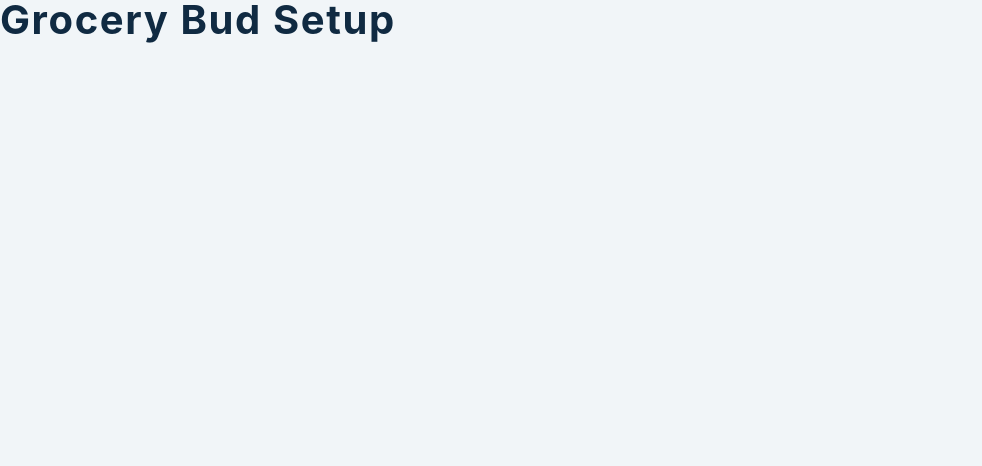
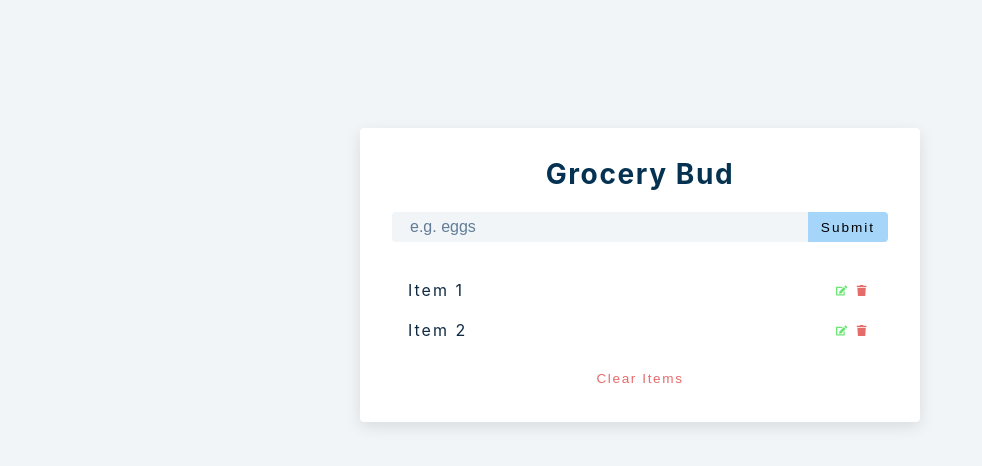
Before and after one commit to iamshahidameen/react-grocery-bud, a React (Create React App) app: page / in a window 1280 px wide. Shown: the top 466 px of the page, without its empty margins (0-982 px from the left). Built offline with nearby package versions, Linux system fonts and the light colour scheme.

Commit message:
created a UI structure for Grocery Bud

```diff
--- a/src/App.js
+++ b/src/App.js
@@ -1,9 +1,90 @@
-import React, { useState, useEffect } from 'react'
-import List from './List'
-import Alert from './Alert'
+import React, { useState, useEffect } from 'react';
+import List from './List';
+import Alert from './Alert';
 
 function App() {
-  return <h2>grocery bud setup</h2>
+  return (
+    <>
+      <section className="section-center">
+        <form className="grocery-form">
+          <h3>grocery bud</h3>
+          <div className="form-control">
+            <input type="text" className="grocery" placeholder="e.g. eggs" />
+            <button type="submit" className="submit-btn">
+              submit
+            </button>
+          </div>
+        </form>
+        <div className="grocery-container">
+          <div className="grocery-list">
+            <article className="grocery-item">
+              <p className="title">Item 1</p>
+              <div className="btn-container">
+                <button type="button" className="edit-btn">
+                  <svg
+                    stroke="currentColor"
+                    fill="currentColor"
+                    stroke-width="0"
+                    viewBox="0 0 576 512"
+                    height="1em"
+                    width="1em"
+                    xmlns="http://www.w3.org/2000/svg"
+                  >
+                    <path d="M402.6 83.2l90.2 90.2c3.8 3.8 3.8 10 0 13.8L274.4 405.6l-92.8 10.3c-12.4 1.4-22.9-9.1-21.5-21.5l10.3-92.8L388.8 83.2c3.8-3.8 10-3.8 13.8 0zm162-22.9l-48.8-48.8c-15.2-15.2-39.9-15.2-55.2 0l-35.4 35.4c-3.8 3.8-3.8 10 0 13.8l90.2 90.2c3.8 3.8 10 3.8 13.8 0l35.4-35.4c15.2-15.3 15.2-40 0-55.2zM384 346.2V448H64V128h229.8c3.2 0 6.2-1.3 8.5-3.5l40-40c7.6-7.6 2.2-20.5-8.5-20.5H48C21.5 64 0 85.5 0 112v352c0 26.5 21.5 48 48 48h352c26.5 0 48-21.5 48-48V306.2c0-10.7-12.9-16-20.5-8.5l-40 40c-2.2 2.3-3.5 5.3-3.5 8.5z"></path>
+                  </svg>
+                </button>
+                <button type="button" className="delete-btn">
+                  <svg
+                    stroke="currentColor"
+                    fill="currentColor"
+                    stroke-width="0"
+                    viewBox="0 0 448 512"
+                    height="1em"
+                    width="1em"
+                    xmlns="http://www.w3.org/2000/svg"
+                  >
+                    <path d="M432 32H312l-9.4-18.7A24 24 0 0 0 281.1 0H166.8a23.72 23.72 0 0 0-21.4 13.3L136 32H16A16 16 0 0 0 0 48v32a16 16 0 0 0 16 16h416a16 16 0 0 0 16-16V48a16 16 0 0 0-16-16zM53.2 467a48 48 0 0 0 47.9 45h245.8a48 48 0 0 0 47.9-45L416 128H32z"></path>
+                  </svg>
+                </button>
+              </div>
+            </article>
+            <article className="grocery-item">
+              <p className="title">Item 2</p>
+              <div className="btn-container">
+                <button type="button" className="edit-btn">
+                  <svg
+                    stroke="currentColor"
+                    fill="currentColor"
+                    stroke-width="0"
+                    viewBox="0 0 576 512"
+                    height="1em"
+                    width="1em"
+                    xmlns="http://www.w3.org/2000/svg"
+                  >
+                    <path d="M402.6 83.2l90.2 90.2c3.8 3.8 3.8 10 0 13.8L274.4 405.6l-92.8 10.3c-12.4 1.4-22.9-9.1-21.5-21.5l10.3-92.8L388.8 83.2c3.8-3.8 10-3.8 13.8 0zm162-22.9l-48.8-48.8c-15.2-15.2-39.9-15.2-55.2 0l-35.4 35.4c-3.8 3.8-3.8 10 0 13.8l90.2 90.2c3.8 3.8 10 3.8 13.8 0l35.4-35.4c15.2-15.3 15.2-40 0-55.2zM384 346.2V448H64V128h229.8c3.2 0 6.2-1.3 8.5-3.5l40-40c7.6-7.6 2.2-20.5-8.5-20.5H48C21.5 64 0 85.5 0 112v352c0 26.5 21.5 48 48 48h352c26.5 0 48-21.5 48-48V306.2c0-10.7-12.9-16-20.5-8.5l-40 40c-2.2 2.3-3.5 5.3-3.5 8.5z"></path>
+                  </svg>
+                </button>
+                <button type="button" className="delete-btn">
+                  <svg
+                    stroke="currentColor"
+                    fill="currentColor"
+                    stroke-width="0"
+                    viewBox="0 0 448 512"
+                    height="1em"
+                    width="1em"
+                    xmlns="http://www.w3.org/2000/svg"
+                  >
+                    <path d="M432 32H312l-9.4-18.7A24 24 0 0 0 281.1 0H166.8a23.72 23.72 0 0 0-21.4 13.3L136 32H16A16 16 0 0 0 0 48v32a16 16 0 0 0 16 16h416a16 16 0 0 0 16-16V48a16 16 0 0 0-16-16zM53.2 467a48 48 0 0 0 47.9 45h245.8a48 48 0 0 0 47.9-45L416 128H32z"></path>
+                  </svg>
+                </button>
+              </div>
+            </article>
+          </div>
+          <button className="clear-btn">clear items</button>
+        </div>
+      </section>
+    </>
+  );
 }
 
-export default App
+export default App;
```
